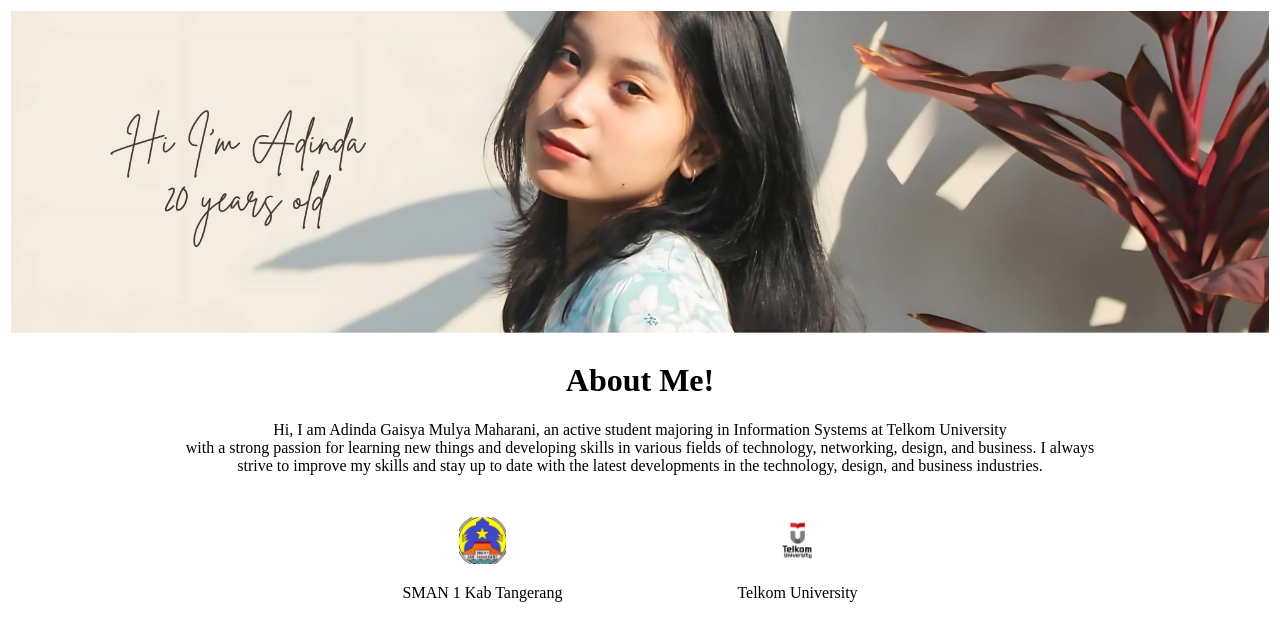
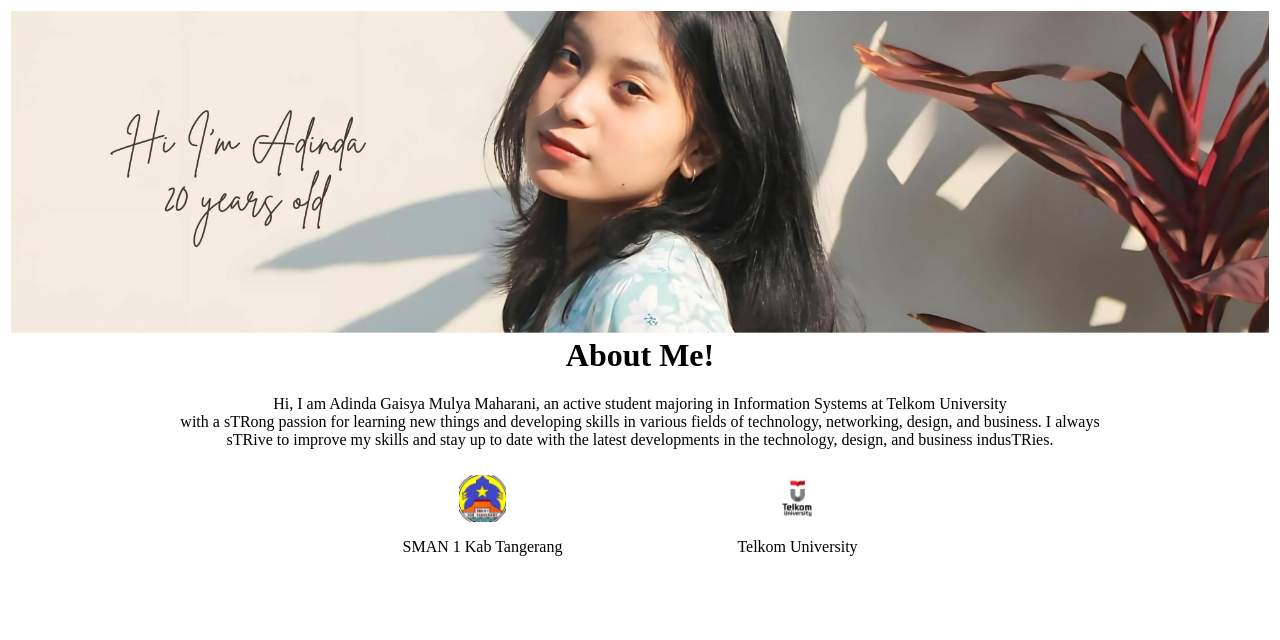
Before and after one commit to GaisyaA/WAD, a plain HTML site: page index.html in a window 1280 px wide. Drawn offline with Linux system fonts and the light colour scheme.

Commit message:
first commit

```diff
--- a/index.html
+++ b/index.html
@@ -1,35 +1,31 @@
-<!DOCTYPE html>
-<html lang="en">
-<head>
-    <meta charset="UTF-8">
-    <meta name="viewport" content="width=device-width, initial-scale=1.0">
-    <title>Adinda Gaisya Profile</title>
-</head>
+<HTML>
+    <HEAD>
+        <title>Adinda Gaisya</title>
+    </HEAD>
         <body>
             <table>
-            <tr>
-               <td> <img src = "assets/withtext.jpg"  width="100%"> </td>
-            </tr>
-
-            <tr>
-                <td style = "text-align: center">
+                <TR>
+                   <TD> <img src = "assets/withtext.jpg"  width="100%"> </TD>
+                </TR>
+                <TR>
+                    <TD style = "text-align: center">
                          <h1> About Me! </h1>
-                     <p> Hi, I am Adinda Gaisya Mulya Maharani, an active student majoring in Information Systems at Telkom University <br> with a strong passion for learning new things and developing skills in various fields of technology, networking, design, and business. I always <br> strive to improve my skills and stay up to date with the latest developments in the technology, design, and business industries. </p>
-                </td>
-            </tr>
-            <tr style="height: 20px;"></tr>
-            <tr style="text-align: center; margin: auto; display: flex; justify-content: space-around;">
-                <td style = "width: 25%;"></td>
-                <td style = "width: 25%;">
+                         <p> Hi, I am Adinda Gaisya Mulya Maharani, an active student majoring in Information Systems at Telkom University <br> with a sTRong passion for learning new things and developing skills in various fields of technology, networking, design, and business. I always <br> sTRive to improve my skills and stay up to date with the latest developments in the technology, design, and business indusTRies. </p>
+                    </TD>
+                </TR>
+                <TR style="height: 20px;"></TR>
+                <TR style="text-align: center; margin: auto; display: flex; justify-content: space-around;">
+                    <TD style = "width: 25%;"></TD>
+                    <TD style = "width: 25%;">
                         <img src = "assets/logo_sma.jpg"  width="15%">
                         <p> SMAN 1 Kab Tangerang </p>
-                </td>
-                <td style = "width: 25%;">
+                    </TD>
+                    <TD style = "width: 25%;">
                         <img src = "assets/logo_tel.jpg"  width="15%">
                         <p> Telkom University </p>
-                </td>
-                <td style = "width: 25%;"> </td>
-            </tr>
+                    </TD>
+                    <TD style = "width: 25%;"> </TD>
+                </TR>
             </table>
         </body>
-</html>
+    </HTML>
```
Lines whose indentation alone changed are shown as unchanged.
